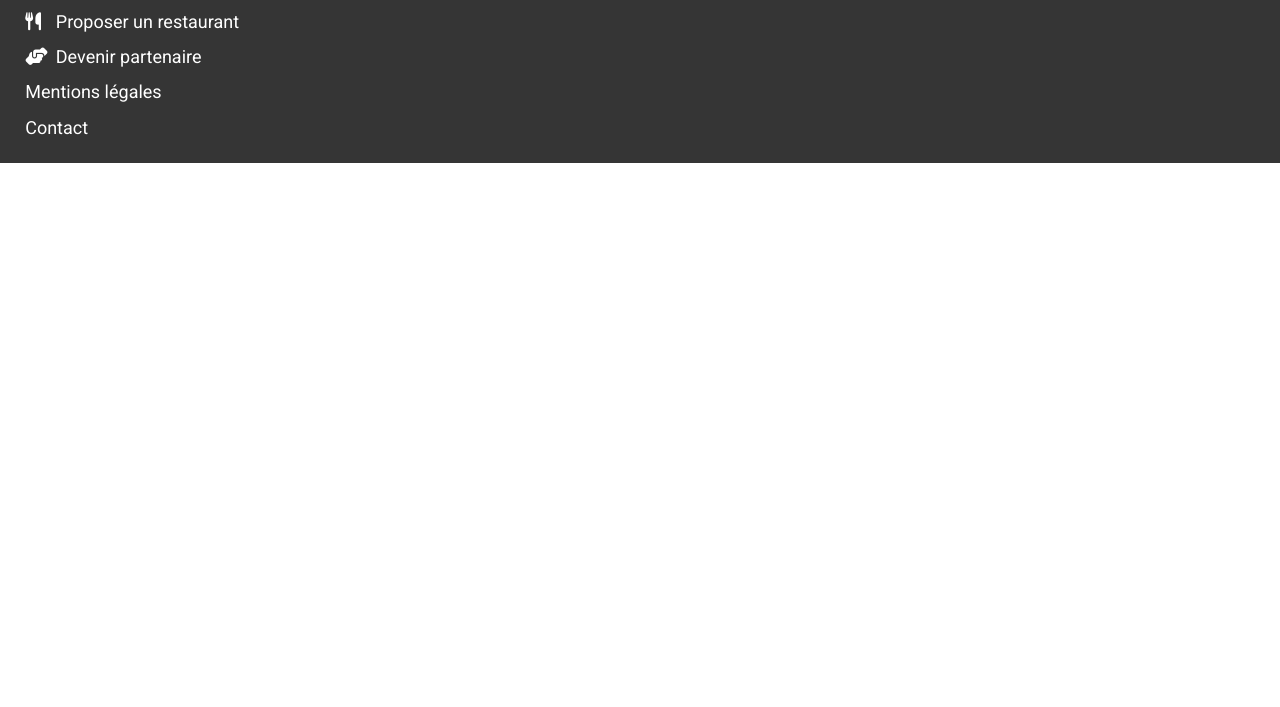
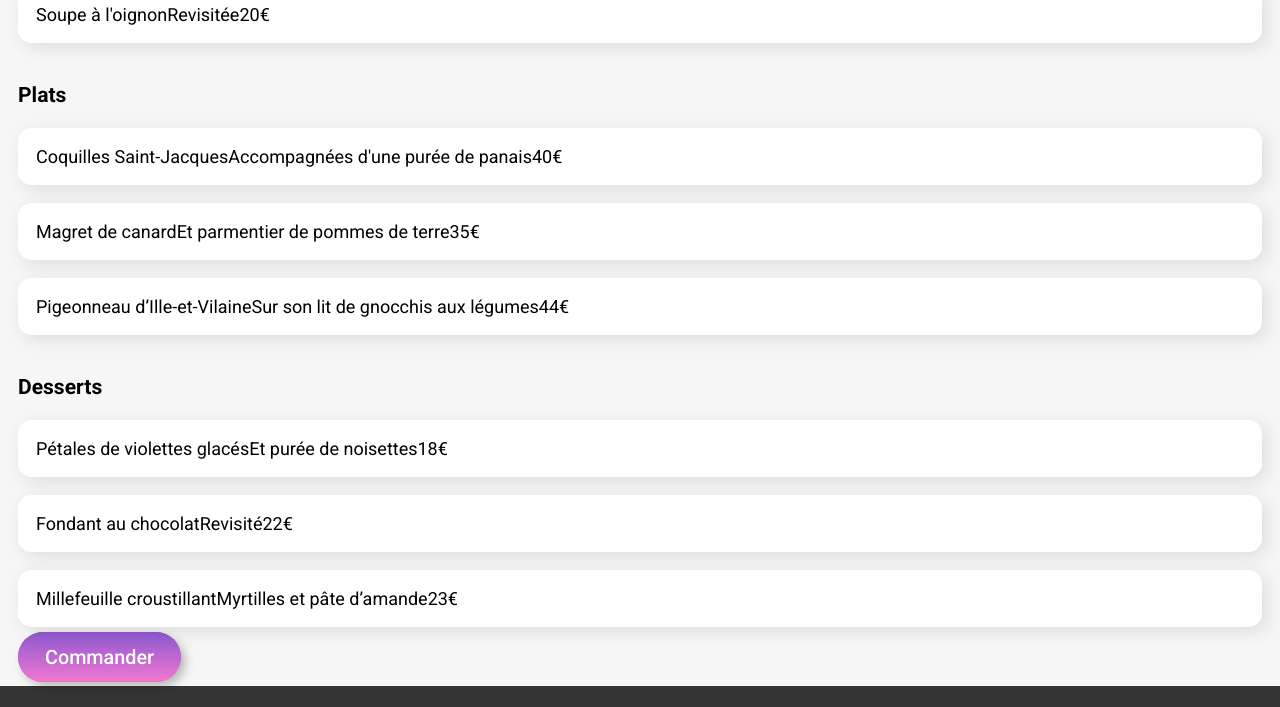
Before and after one commit to Yann-dv/Ohmyfood, a website: page a-la-francaise.html in a window 1280 px wide. Shown: the part 899-1606 px from the top of the page. Before the commit the page ends 1062 px from the top, so only its background shows below. Drawn offline with Linux system fonts and the light colour scheme; a web font is replaced by a local one.

Commit message:
Layout a-la-francaise, add scale on cards

```diff
--- a/a-la-francaise.html
+++ b/a-la-francaise.html
@@ -27,8 +27,6 @@
             <h1>ohmyfood</h1>
         </a>
         <img src="./images/restaurants/toa-heftiba-DQKerTsQwi0-unsplash.jpg" alt="" class="header__img">
-            <h2 class="shrikfont">À la française</h2>
-            <div class="card__btn"> <i class="card__btn__like fa-2x fa-heart far" aria-hidden="true"></i>
     </header>
 
     <div class="loader">
@@ -42,7 +40,12 @@
         </div>
     </div>
 
+    <section class="menu__container">
         <section class="menu">
+            <div>
+                <h2 class="shrikfont">À la française</h2>
+                    <div class="menu__btn"> <i class="menu__btn__like fa-2x fa-heart far" aria-hidden="true"></i>
+                    </div>
         <h3 class="upper">Entrées</h3>
         <div class="menu__items">
             <span class="menu__items__name">Tartare de poulpe acidulée</span>
@@ -50,60 +53,60 @@
             <span class="menu__items__price">25€</span>
         </div>
         <div class="menu__items">
-            <span class="menu__items__name">Tartare de poulpe acidulée</span>
-            <span class="menu__items__desc">Aux zestes d'orange</span>
-            <span class="menu__items__price">25€</span>
+            <span class="menu__items__name">Velouté de légumes d'antan</span>
+            <span class="menu__items__desc">Carotte, panais, topinambour</span>
+            <span class="menu__items__price">35€</span>
         </div>
         <div class="menu__items">
-            <span class="menu__items__name">Tartare de poulpe acidulée</span>
-            <span class="menu__items__desc">Aux zestes d'orange</span>
-            <span class="menu__items__price">25€</span>
+            <span class="menu__items__name">Soupe à l'oignon</span>
+            <span class="menu__items__desc">Revisitée</span>
+            <span class="menu__items__price">20€</span>
         </div>
     </section>
 
     <section class="menu">
         <h3 class="upper">Plats</h3>
         <div class="menu__items">
-            <span class="menu__items__name">Tartare de poulpe acidulée</span>
-            <span class="menu__items__desc">Aux zestes d'orange</span>
-            <span class="menu__items__price">25€</span>
+            <span class="menu__items__name">Coquilles Saint-Jacques</span>
+            <span class="menu__items__desc">Accompagnées d'une purée de panais</span>
+            <span class="menu__items__price">40€</span>
         </div>
         <div class="menu__items">
-            <span class="menu__items__name">Tartare de poulpe acidulée</span>
-            <span class="menu__items__desc">Aux zestes d'orange</span>
-            <span class="menu__items__price">25€</span>
+            <span class="menu__items__name">Magret de canard</span>
+            <span class="menu__items__desc">Et parmentier de pommes de terre</span>
+            <span class="menu__items__price">35€</span>
         </div>
         <div class="menu__items">
-            <span class="menu__items__name">Tartare de poulpe acidulée</span>
-            <span class="menu__items__desc">Aux zestes d'orange</span>
-            <span class="menu__items__price">25€</span>
+            <span class="menu__items__name">
+                Pigeonneau d’Ille-et-Vilaine</span>
+            <span class="menu__items__desc">Sur son lit de gnocchis aux légumes</span>
+            <span class="menu__items__price">44€</span>
         </div>
     </section>
 
     <section class="menu">
         <h3 class="upper">Desserts</h3>
         <div class="menu__items">
-            <span class="menu__items__name">Tartare de poulpe acidulée</span>
-            <span class="menu__items__desc">Aux zestes d'orange</span>
-            <span class="menu__items__price">25€</span>
+            <span class="menu__items__name">Pétales de violettes glacés</span>
+            <span class="menu__items__desc">Et purée de noisettes</span>
+            <span class="menu__items__price">18€</span>
         </div>
         <div class="menu__items">
-            <span class="menu__items__name">Tartare de poulpe acidulée</span>
-            <span class="menu__items__desc">Aux zestes d'orange</span>
-            <span class="menu__items__price">25€</span>
+            <span class="menu__items__name">Fondant au chocolat</span>
+            <span class="menu__items__desc">Revisité</span>
+            <span class="menu__items__price">22€</span>
         </div>
         <div class="menu__items">
-            <span class="menu__items__name">Tartare de poulpe acidulée</span>
-            <span class="menu__items__desc">Aux zestes d'orange</span>
-            <span class="menu__items__price">25€</span>
+            <span class="menu__items__name">Millefeuille croustillant</span>
+            <span class="menu__items__desc">Myrtilles et pâte d’amande</span>
+            <span class="menu__items__price">23€</span>
         </div>
     </section>
 
         <section class="command">
             <a href="#" class="reserve__button">Commander</a>
         </section>
-        </section>
-
+    </section>
         <footer class="footer">
             <h3 class="footer__logo footer__logo--lefted">ohmyfood</h3>
             <li class="footer__list"> <a class="footer__link" href="#"><i class="fa-utensils fas footer__icon"
--- a/sass/Components/loader.scss
+++ b/sass/Components/loader.scss
@@ -8,7 +8,7 @@
     position: fixed;
     left: 0;
     top: 0;
-    animation: loader 0.01s both 2500ms;
+    animation: loader 0.01s both 2000ms;
     background-color: rgba(255, 255, 255, 0.952);
 }
 
--- a/sass/Layout/header.scss
+++ b/sass/Layout/header.scss
@@ -18,6 +18,7 @@
         object-fit: cover;
         max-height: $imgheight;
         width: $imgwidth;
+        z-index: -1;
 
     }
 }
--- a/sass/Pages/a-la-francaise.scss
+++ b/sass/Pages/a-la-francaise.scss
@@ -0,0 +1,37 @@
+.menu__btn {
+    float: right;
+    position: relative;
+    top: -3rem;
+    right: 2rem;
+    @include like;
+}
+
+.menu {
+&__container{
+    background-color: $bkgdgrey;
+    display: flex;
+    flex-direction: column;
+    padding: 1rem;
+    border-radius: 2rem 2rem 0 0;
+    margin-top: -4rem;
+    z-index: 2;
+}
+&__items {
+position: relative;
+background-color: #fff;
+padding: 1rem;
+display: flex;
+border-radius: .75rem;
+margin: 1rem 0;
+box-shadow: .25rem .25rem 1rem rgba(0,0,0,.1);
+overflow: hidden;
+cursor: pointer;
+@include scale01;
+
+&__price {
+    display: flex;
+    align-items: flex-end;
+    justify-content: flex-end;
+ }
+}
+}
--- a/sass/Pages/accueil.scss
+++ b/sass/Pages/accueil.scss
@@ -88,6 +88,7 @@
         color: black;
         margin: 1rem;
         @include itemslayout;
+        @include scale01;
     }
 }
 
@@ -132,22 +133,3 @@
         @include like;
     }
 }
-
-/* Voir pour rendre le bouton checked/unchecked*/
-/*input[type="checkbox"] + label:before {
-    font-family: "Font Awesome 5 Free-Regular-400";
-}
-
-input[type="checkbox"]:not(:checked) + label:before {
-  content: "\f08a";
-  background: blue;
-  -webkit-background-clip: text;
-  -webkit-text-fill-color: transparent;
-}
-
-input[type="checkbox"]:checked + label:before {
-   content: "\f004";
-}
-input[type=checkbox] {
-    display: none;
-}*/
--- a/sass/Utils/mixin.scss
+++ b/sass/Utils/mixin.scss
@@ -24,13 +24,22 @@
   }
 }
 
+@mixin scale01 {
+  &:hover {
+    transform: scale(1.01);
+    -webkit-transition: 0.4s;
+    -o-transition: 0.4s;
+    transition: 0.4s;
+  }
+}
+
 @mixin itemslayout{
   box-shadow: .25rem .25rem .5rem rgba(0,0,0,.125);
   border-radius: 20px;
 }
 
 @mixin pinkgradient{
-  background: -webkit-linear-gradient(0deg, color.scale($secondary-color, $alpha: -10%) 0%, color.scale($primary-color, $alpha: -10%) 100%);
+  background: -webkit-linear-gradient(color.scale($primary-color, $alpha: -10%) 0%, color.scale($secondary-color, $alpha: -10%) 100%);
   -webkit-background-clip: text;
   -webkit-text-fill-color: transparent;
 }
@@ -38,12 +47,17 @@
 @mixin like {
   &__like{
     cursor: pointer;
-    /*&.checked {
-      display: none;
-    }*/
-    &:hover{
+    &::before {
+      content: "";
+    }
+    &:hover:before{
+      font-weight: bold;
+      transition-duration: .7s;
+      @include pinkgradient;
+    }
+    &:active{
       font-weight: 600;
-      transition-duration: .5s;
+      transition-duration: .1s;
       @include pinkgradient;
     }
   }
--- a/sass/Utils/variables.scss
+++ b/sass/Utils/variables.scss
@@ -8,8 +8,8 @@ $instructicon: #7E7E7E;
 /*Loader*/
 $loadbarsize: 2.5vh;
 $num-loadbars: 9;
-$loader-dur: 1500ms;
+$loader-dur: 1200ms;
 $loadbar-delay: $loader-dur / $num-loadbars;
 /*Images sizes*/
-$imgheight: 12rem;
+$imgheight: 32rem;
 $imgwidth: 100%;
```
Also changed, not shown: index.html (+8 -13 lines), css/style.css, 1 other file.
